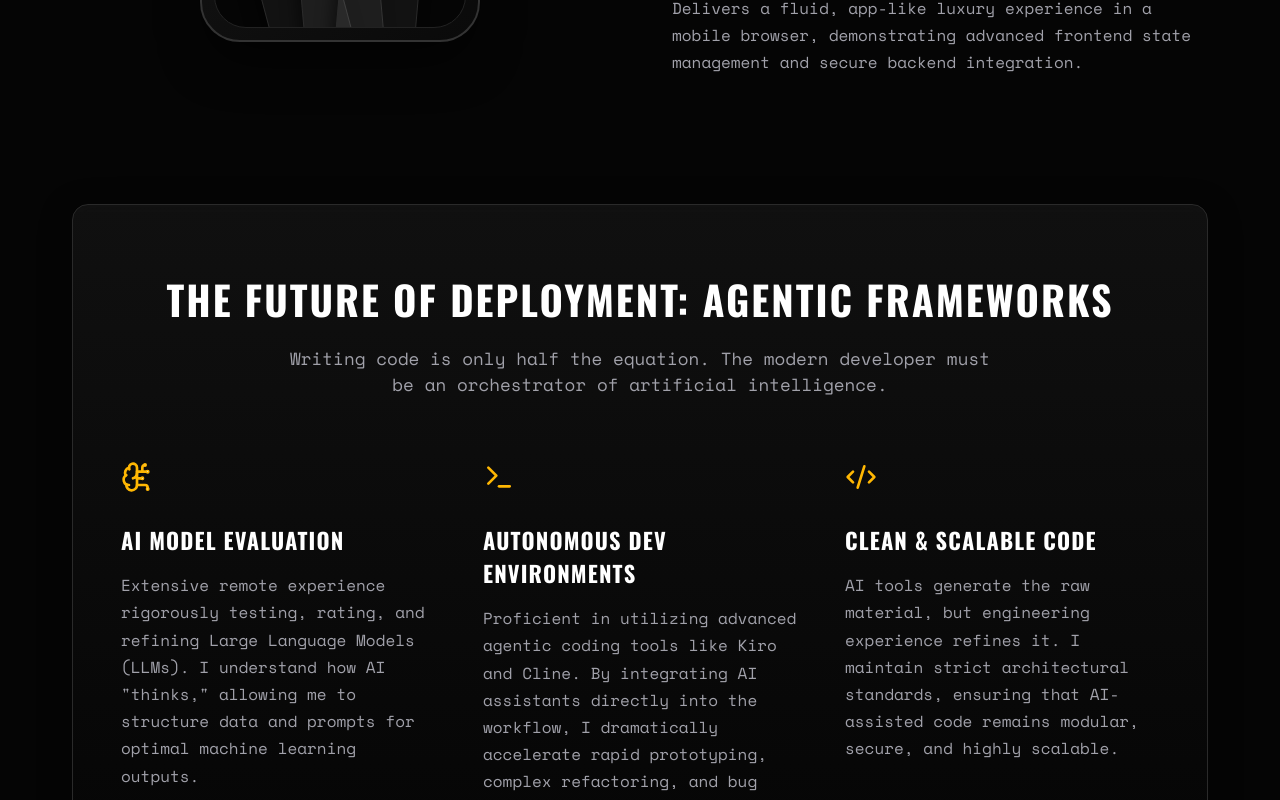
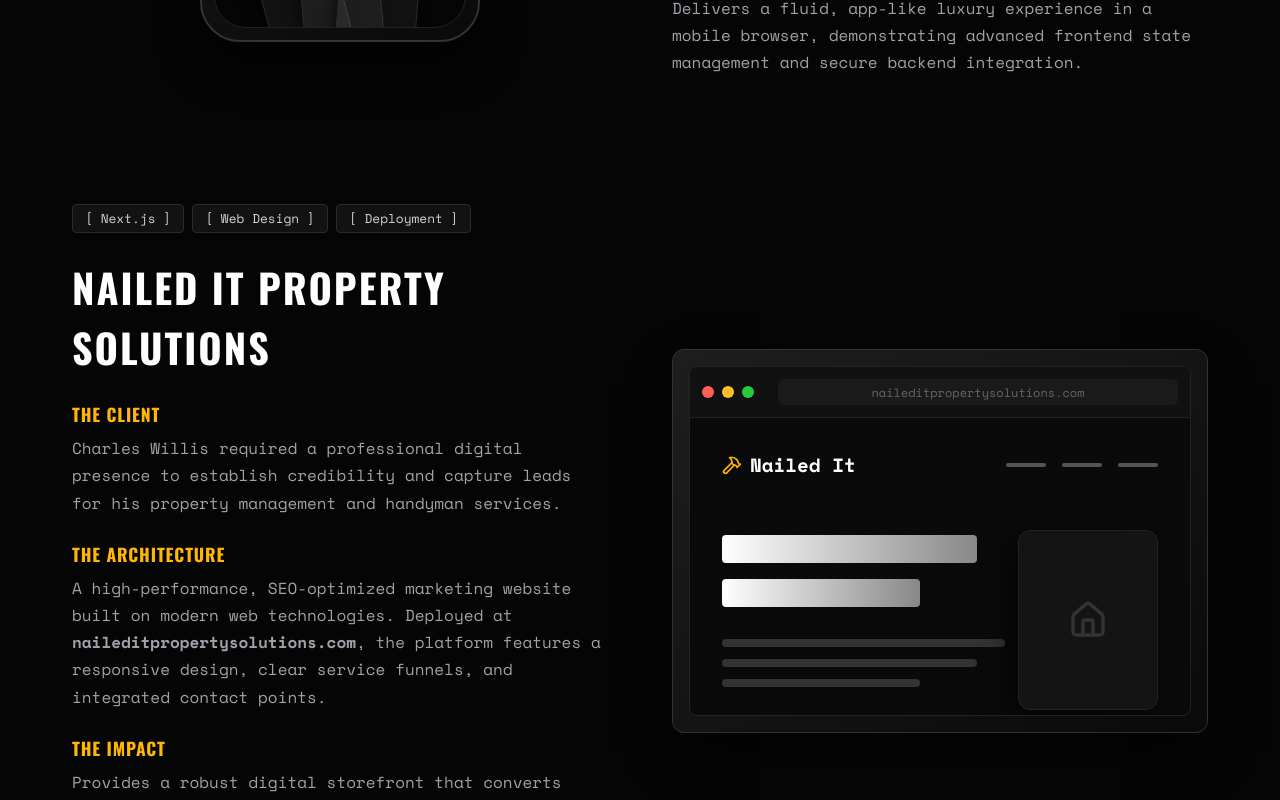
Before and after one commit to Cwill2778/urlroast, a Next.js app: page /work/software in a window 1280 px wide. Shown: the part 2000-2800 px from the top of the page. Built offline with nearby package versions, Linux system fonts and the light colour scheme.

Commit message:
feat: add Nailed It Property Solutions case study with CSS mockup UI

```diff
--- a/src/app/work/software/page.js
+++ b/src/app/work/software/page.js
@@ -2,7 +2,7 @@
 
 import { motion } from 'framer-motion';
 import Link from 'next/link';
-import { Database, Code2, BrainCircuit } from 'lucide-react';
+import { Database, Code2, BrainCircuit, Hammer, Home } from 'lucide-react';
 
 export default function SoftwareSilo() {
   return (
@@ -227,6 +227,105 @@
 
         </section>
 
+        {/* SECTION 3.5: Case Study 03 - Full Stack Deployment */}
+        <section style={{ margin: '8rem 0', display: 'flex', flexWrap: 'wrap', gap: '4rem', alignItems: 'center' }}>
+          <motion.div
+            initial={{ opacity: 0, x: -50 }}
+            whileInView={{ opacity: 1, x: 0 }}
+            viewport={{ once: true }}
+            transition={{ duration: 0.6 }}
+            style={{ flex: '1 1 400px' }}
+          >
+            <div style={{ display: 'flex', gap: '0.5rem', marginBottom: '1.5rem', flexWrap: 'wrap' }}>
+              <span className="badge">[ Next.js ]</span>
+              <span className="badge">[ Web Design ]</span>
+              <span className="badge">[ Deployment ]</span>
+            </div>
+            <h2 style={{ fontSize: '2.5rem', marginBottom: '1.5rem', color: '#fff' }}>Nailed It Property Solutions</h2>
+
+            <h3 style={{ fontSize: '1.1rem', color: 'var(--primary)', marginBottom: '0.5rem', textTransform: 'uppercase', letterSpacing: '0.05em' }}>The Client</h3>
+            <p style={{ color: '#a1a1aa', lineHeight: '1.7', marginBottom: '1.5rem', fontFamily: 'var(--font-space)' }}>
+              Charles Willis required a professional digital presence to establish credibility and capture leads for his property management and handyman services.
+            </p>
+
+            <h3 style={{ fontSize: '1.1rem', color: 'var(--primary)', marginBottom: '0.5rem', textTransform: 'uppercase', letterSpacing: '0.05em' }}>The Architecture</h3>
+            <p style={{ color: '#a1a1aa', lineHeight: '1.7', marginBottom: '1.5rem', fontFamily: 'var(--font-space)' }}>
+              A high-performance, SEO-optimized marketing website built on modern web technologies. Deployed at <strong>naileditpropertysolutions.com</strong>, the platform features a responsive design, clear service funnels, and integrated contact points.
+            </p>
+
+            <h3 style={{ fontSize: '1.1rem', color: 'var(--primary)', marginBottom: '0.5rem', textTransform: 'uppercase', letterSpacing: '0.05em' }}>The Impact</h3>
+            <p style={{ color: '#a1a1aa', lineHeight: '1.7', fontFamily: 'var(--font-space)' }}>
+              Provides a robust digital storefront that converts local traffic into verified service inquiries, elevating the brand's visibility in a competitive regional market.
+            </p>
+          </motion.div>
+
+          <motion.div
+            initial={{ opacity: 0, x: 50 }}
+            whileInView={{ opacity: 1, x: 0 }}
+            viewport={{ once: true }}
+            transition={{ duration: 0.6 }}
+            style={{ flex: '1 1 400px' }}
+          >
+            <div style={{
+              background: 'linear-gradient(145deg, rgba(30,30,30,1) 0%, rgba(10,10,10,1) 100%)',
+              borderRadius: '12px',
+              padding: '1rem',
+              border: '1px solid #333',
+              boxShadow: '0 25px 50px -12px rgba(0, 0, 0, 0.5)'
+            }}>
+              {/* Desktop Browser Mockup */}
+              <div style={{
+                background: '#0a0a0a',
+                borderRadius: '8px',
+                height: '350px',
+                width: '100%',
+                border: '1px solid #222',
+                display: 'flex',
+                flexDirection: 'column',
+                position: 'relative',
+                overflow: 'hidden'
+              }}>
+                {/* Browser Header */}
+                <div style={{ padding: '0.75rem', background: '#111', borderBottom: '1px solid #222', display: 'flex', gap: '0.5rem', alignItems: 'center' }}>
+                  <div style={{ width: '12px', height: '12px', borderRadius: '50%', background: '#ff5f56' }} />
+                  <div style={{ width: '12px', height: '12px', borderRadius: '50%', background: '#ffbd2e' }} />
+                  <div style={{ width: '12px', height: '12px', borderRadius: '50%', background: '#27c93f' }} />
+                  <div style={{ marginLeft: '1rem', background: '#1a1a1a', padding: '0.3rem 1rem', borderRadius: '6px', fontSize: '0.75rem', color: '#666', flex: 1, textAlign: 'center', fontFamily: 'var(--font-space)' }}>
+                    naileditpropertysolutions.com
+                  </div>
+                </div>
+                {/* Browser Body / Website UI */}
+                <div style={{ flex: 1, padding: '2rem', display: 'flex', flexDirection: 'column', position: 'relative' }}>
+                  {/* Header */}
+                  <div style={{ display: 'flex', justifyContent: 'space-between', alignItems: 'center', marginBottom: '2.5rem' }}>
+                    <div style={{ fontSize: '1.2rem', fontWeight: 'bold', color: '#fff', display: 'flex', alignItems: 'center', gap: '0.5rem' }}>
+                      <Hammer size={20} color="var(--primary)" /> Nailed It
+                    </div>
+                    <div style={{ display: 'flex', gap: '1rem', opacity: 0.3 }}>
+                      <div style={{ width: '40px', height: '4px', background: '#fff', borderRadius: '2px' }} />
+                      <div style={{ width: '40px', height: '4px', background: '#fff', borderRadius: '2px' }} />
+                      <div style={{ width: '40px', height: '4px', background: '#fff', borderRadius: '2px' }} />
+                    </div>
+                  </div>
+                  {/* Hero Section */}
+                  <div style={{ maxWidth: '65%', marginTop: '1rem' }}>
+                    <div style={{ width: '90%', height: '28px', background: 'linear-gradient(90deg, #fff, #888)', borderRadius: '4px', marginBottom: '1rem' }} />
+                    <div style={{ width: '70%', height: '28px', background: 'linear-gradient(90deg, #fff, #888)', borderRadius: '4px', marginBottom: '2rem' }} />
+                    <div style={{ width: '100%', height: '8px', background: '#333', borderRadius: '4px', marginBottom: '0.75rem' }} />
+                    <div style={{ width: '90%', height: '8px', background: '#333', borderRadius: '4px', marginBottom: '0.75rem' }} />
+                    <div style={{ width: '70%', height: '8px', background: '#333', borderRadius: '4px', marginBottom: '2.5rem' }} />
+                    <div style={{ width: '120px', height: '36px', background: 'var(--primary)', borderRadius: '6px' }} />
+                  </div>
+                  {/* Abstract image block */}
+                  <div style={{ position: 'absolute', right: '2rem', top: '7rem', width: '140px', height: '180px', background: '#141414', border: '1px solid #222', borderRadius: '12px', display: 'flex', alignItems: 'center', justifyContent: 'center', boxShadow: '-10px 10px 30px rgba(0,0,0,0.5)' }}>
+                    <Home size={40} color="#333" />
+                  </div>
+                </div>
+              </div>
+            </div>
+          </motion.div>
+        </section>
+
         {/* SECTION 4: The AI & Agentic Workflow Advantage */}
         <section style={{ margin: '8rem 0' }}>
           <motion.div
```
